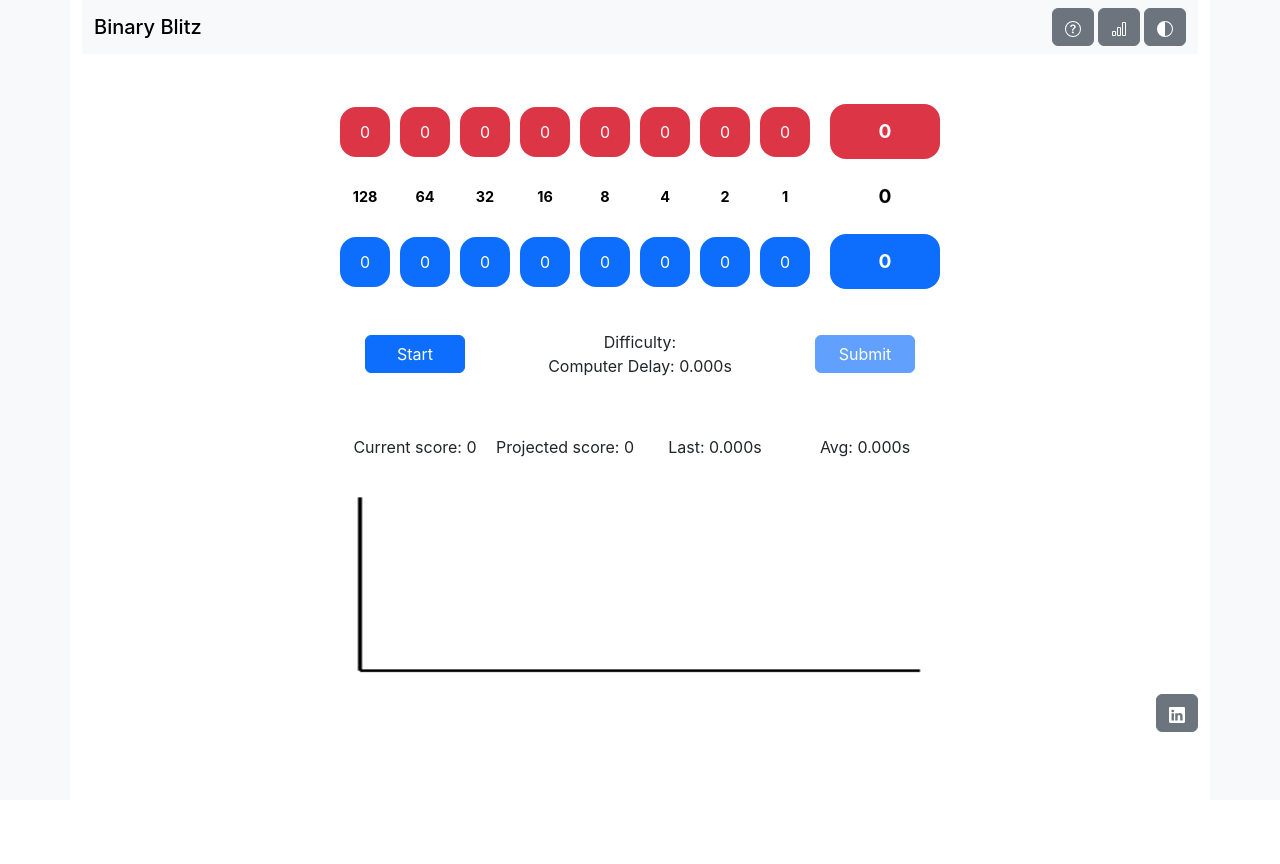
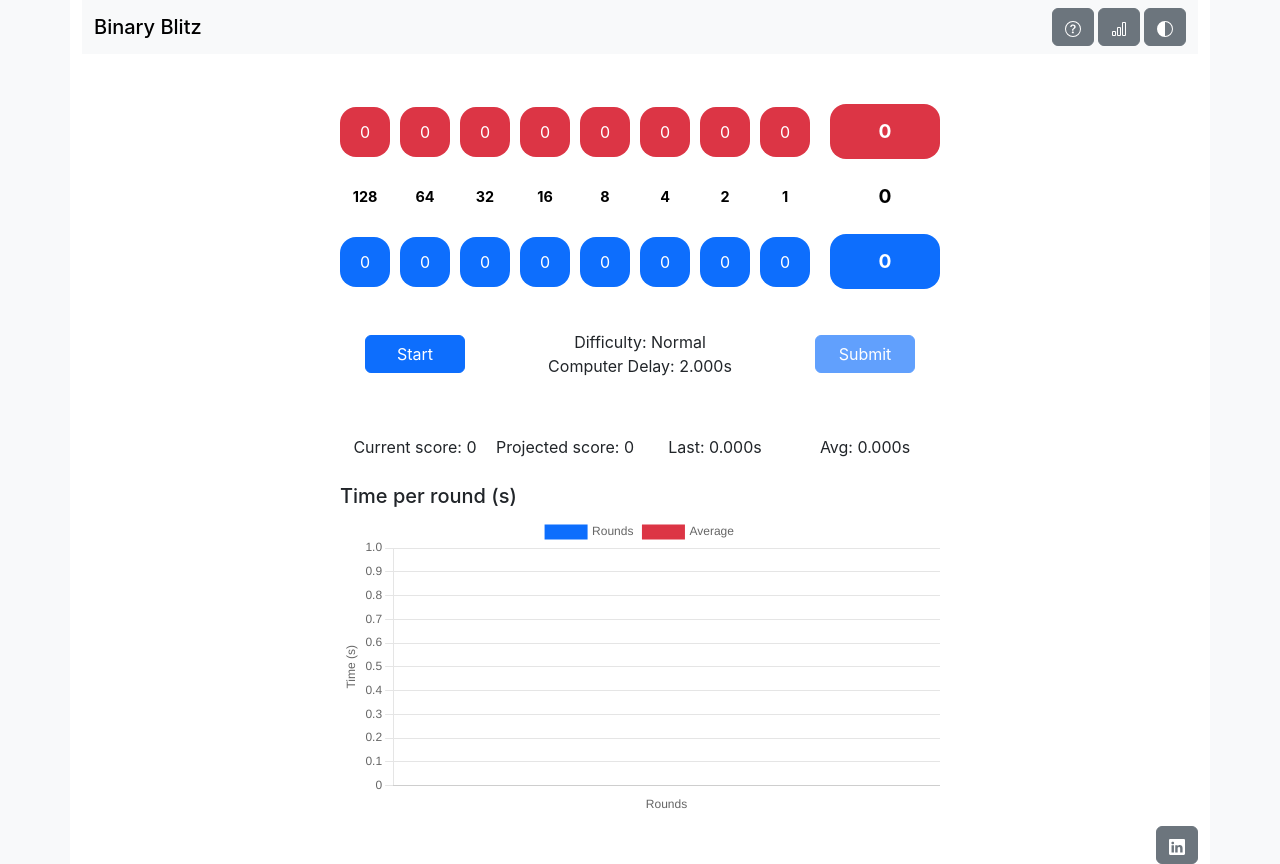
Before and after one commit to juanpg/binary-blitz, a React (Create React App) app: page / in a window 1280 px wide. Before the commit the page ends 800 px from the top, so only its background shows below. Built offline with nearby package versions, Linux system fonts and the light colour scheme.

Commit message:
Replaced chart with chart.js version

```diff
--- a/package.json
+++ b/package.json
@@ -6,7 +6,9 @@
     "@testing-library/jest-dom": "^5.16.5",
     "@testing-library/react": "^13.4.0",
     "@testing-library/user-event": "^13.5.0",
+    "chart.js": "^4.2.1",
     "react": "^18.2.0",
+    "react-chartjs-2": "^5.2.0",
     "react-dom": "^18.2.0",
     "react-scripts": "5.0.1",
     "web-vitals": "^2.1.4"
--- a/src/components/Bits.jsx
+++ b/src/components/Bits.jsx
@@ -1,10 +1,10 @@
 import InfoBit from "./InfoBit";
 
-function Bits({currentBit, currentRound, goalNumber}) {
+function Bits({currentBit, currentRound, goalNumber, playing}) {
     const allBits = ['128', '64', '32', '16', '8', '4', '2', '1'];
-    const level = Math.floor((currentRound - 1) / 20);
-    const displayGoal = level === 0 || currentBit < 2;
-    const displayBits = level < 2;
+    const level = Math.floor(currentRound / 20);
+    const displayGoal = level === 0 || currentBit < 2 || !playing;
+    const displayBits = level < 2 || !playing;
     return (
         <div className="number bits">
             {allBits.map((bitValue, index) => <InfoBit key={index} bitValue={displayBits ? bitValue : ''} active={index === currentBit} className="text-body-emphasis" />)}
--- a/src/components/Computer.jsx
+++ b/src/components/Computer.jsx
@@ -3,7 +3,7 @@ import InfoBit from "./InfoBit";
 
 function Computer({playing, currentRound, goalNumber, currentBit}) {
     const level = Math.floor((currentRound - 1) / 20);
-    const displaySum = level < 3;
+    const displaySum = level < 3 || !playing;
     const [number, setNumber] = useState('00000000');
 
     useEffect(() => {
--- a/src/components/CurrentChart.jsx
+++ b/src/components/CurrentChart.jsx
@@ -1,102 +1,74 @@
-import { useEffect, useRef } from "react";
+// import { useEffect, useRef } from "react";
+import {
+    Chart as ChartJS,
+    CategoryScale,
+    LinearScale,
+    PointElement,
+    LineElement,
+    Tooltip,
+    Legend,
+} from 'chart.js'
+import { Line } from "react-chartjs-2";
+
+ChartJS.register(
+    CategoryScale,
+    LinearScale,
+    PointElement,
+    LineElement,
+    Tooltip,
+    Legend
+);
+
+const options = {
+    responsive: true,
+    plugins: {
+        legend: {
+            position: 'top'
+        }
+    },
+    scales: {
+        x: {
+            title: {
+                text: 'Rounds',
+                display: true
+            }
+        },
+        y: {
+            beginAtZero: true,
+            title: {
+                text: 'Time (s)',
+                display: true
+            }
+        }
+    }
+}
 
 function CurrentChart({roundTimes}) {
-    // Define the style for the chart container
-    const containerStyle = {
-        width: '100%',
-        height: 'auto',
-        display: 'flex',
-        justifyContent: 'center',
-        alignItems: 'center',
-    };
 
-    // Define the style for the chart canvas
-    const canvasStyle = {
-        width: `100%`,
-        height: `200px`,
-    };
+    const avgTime = roundTimes.length > 0 ? roundTimes.reduce((t, i) => t + i, 0) / roundTimes.length / 1000 : 0;
 
-    // Create a ref for the canvas element
-    const canvasRef = useRef(null);
-
-    // Draw the chart when the component mounts or the roundTimes prop changes
-    useEffect(() => {
-        if(canvasRef.current) {
-            const canvas = canvasRef.current;
-            const context = canvas.getContext('2d');
-
-            // Calculate the maximum and minimum times in the roundTimes array
-            const maxTime = Math.ceil(Math.max(...roundTimes));
-            const minTime = 0 //Math.min(...roundTimes);
-            const avgTime = roundTimes.length > 0 ? roundTimes.reduce((t, i) => t + i, 0) / roundTimes.length : 0;
-
-            // Define the x and y scales for the chart
-            const xScale = (canvas.width - 20) / roundTimes.length; // Set the x scale to 50 pixels per event
-            const yScale = (canvas.height - 20) / (maxTime - minTime + 1); // Set the y scale to 2 pixels per second
-
-            // Calculate the width and height of the chart
-            const width = roundTimes.length * xScale;
-            const height = (maxTime - minTime) * yScale;
-
-            // Clear the canvas
-            context.clearRect(0, 0, canvas.width, canvas.height);
-            // context.fillStyle = getComputedStyle( document.querySelector(":root")).getPropertyValue('--bs-gray-400')
-            // context.fillRect(0, 0, canvas.width, canvas.height);
-
-            // Draw the x-axis
-            context.beginPath();
-            context.strokeStyle = getComputedStyle( document.querySelector(":root")).getPropertyValue('--bs-emphasis-color')
-            context.lineWidth = 2;
-            context.moveTo(10, canvas.height - 10);
-            context.lineTo(canvas.width - 10, canvas.height - 10);
-            context.stroke();
-
-            // Draw the y-axis
-            context.beginPath();
-            context.lineWidth = 2;
-            context.moveTo(10, 10);
-            context.lineTo(10, canvas.height - 10);
-            context.stroke();
-
-            context.setLineDash([3, 6]);
-            context.lineWidth = 1;
-            for (let i = 20; i <= 100; i += 20) {
-                if(roundTimes.length >= i) {
-                    context.beginPath();
-                    context.moveTo(10 + i * xScale, 10);
-                    context.lineTo(10 + i * xScale, canvas.height - 10);
-                    context.stroke();
-                }
+    const data = {
+        labels: roundTimes.map((_, index) => index + 1),
+        datasets: [
+            {
+                label: 'Rounds',
+                data: roundTimes.map(rt => (rt / 1000).toFixed(3)),
+                borderColor:  getComputedStyle( document.querySelector(":root")).getPropertyValue('--bs-primary'),
+                backgroundColor: getComputedStyle( document.querySelector(":root")).getPropertyValue('--bs-primary'),
+            },
+            {
+                label: 'Average',
+                data: roundTimes.map((_) => avgTime.toFixed(3)),
+                borderColor:  getComputedStyle( document.querySelector(":root")).getPropertyValue('--bs-danger'),
+                backgroundColor: getComputedStyle( document.querySelector(":root")).getPropertyValue('--bs-danger'),
             }
-
-            // Draw the average
-            const y = 10 + (maxTime - avgTime) * yScale;
-            context.setLineDash([3, 6]);
-            context.beginPath();
-            context.strokeStyle = 'red';
-            // context.lineWidth = 1;
-            context.moveTo(10, y);
-            context.lineTo(canvas.width - 10, y);
-            context.stroke();
-
-            // Reset the line dash pattern to a solid line
-            context.setLineDash([]);
-
-            // Draw the data points
-            context.fillStyle = getComputedStyle( document.querySelector(":root")).getPropertyValue('--bs-primary');
-            for (let i = 0; i < roundTimes.length; i++) {
-                const x = xScale + 10 + i * xScale;
-                const y = 10 + (maxTime - roundTimes[i]) * yScale;
-                context.beginPath();
-                context.arc(x, y, 1, 0, 2 * Math.PI);
-                context.fill();
-            }
-        }
-    }, [roundTimes]);
+        ]
+    }
 
     return (
-        <div style={containerStyle}>
-            <canvas ref={canvasRef} style={canvasStyle}></canvas>
+        <div>
+            <h5>Time per round (s)</h5>
+            <Line options={options} data={data} />
         </div>
     );
 }
--- a/src/components/CurrentStats.jsx
+++ b/src/components/CurrentStats.jsx
@@ -1,7 +1,9 @@
 import CurrentChart from "./CurrentChart";
 
-function CurrentStats({rounds, lastRound, roundTimes}) {
+function CurrentStats({roundTimes}) {
     const totalTime = roundTimes.reduce((t, i) => t + i, 0);
+    const rounds = roundTimes.length;
+    const lastRound = rounds > 0 ? roundTimes[rounds - 1] / 1000 : 0;
     const secondsPerRound = rounds > 0 ? totalTime / rounds / 1000 : 0;
     const projectedScore = secondsPerRound > 0 ? Math.floor(Math.log(secondsPerRound/8/2)/Math.log(0.95)+101) : 0;
 
--- a/src/components/Game.jsx
+++ b/src/components/Game.jsx
@@ -15,13 +15,13 @@ function Game() {
     const [gameOver, setGameOver] = useState(true);
     const [delay, setDelay] = useState(INITIAL_DELAY);
     const [playing, setPlaying] = useState(false);
-    const [currentRound, setCurrentRound] = useState(0);
+    // const [currentRound, setCurrentRound] = useState(0);
     const [goalNumber, setGoalNumber] = useState(0);
     const [playerNumber, setPlayerNumber] = useState(0);
     const [currentBit, setCurrentBit] = useState(-1);
     const [roundStartTime, setRoundStartTime] = useState(null);
-    const [totalTime, setTotalTime] = useState(null);
-    const [lastRoundTime, setLastRoundTime] = useState(null);
+    // const [totalTime, setTotalTime] = useState(null);
+    // const [lastRoundTime, setLastRoundTime] = useState(null);
     const [roundTimes, setRoundTimes] = useState([]);
     const [stats, setStats] = useState(JSON.parse(localStorage.getItem('stats') ?? '{"statistics": {"totalGames": 0, "highestRound": 0, "averageRound": 0}, "distribution": {}, "top10": []}'));
 
@@ -32,12 +32,19 @@ function Game() {
     const nextRound = () => {
         if(gameOver) {
             setGameOver(go => false);
-            setCurrentRound(lvl => 1);
-            setTotalTime(ttl => 0);
-            setLastRoundTime(lrt => 0);
+            // setCurrentRound(lvl => 1);
+            // setTotalTime(ttl => 0);
+            // setLastRoundTime(lrt => 0);
             setRoundTimes(rt => []);
         }
-        setGoalNumber(gl => Math.floor(Math.random() * 255) + 1);
+        setGoalNumber(gl => {
+            while(true) {
+                const newGoal = Math.floor(Math.random() * 255) + 1;
+                if(newGoal !== gl) {
+                    return newGoal;
+                }
+            }
+        });
         setPlayerNumber(num => 0);
         setCurrentBit(bt => 0);
         setPlaying(pl => true);
@@ -47,15 +54,14 @@ function Game() {
     const validateAnswer = () => {
         const roundDuration = performance.now() - roundStartTime;
 
-        setPlaying(false);
+        setPlaying(pl => false);
 
         if(playerNumber === goalNumber) {
-            setTotalTime(ttl => ttl + roundDuration);
-            setLastRoundTime(lrt => roundDuration);
-            setCurrentRound(lvl => lvl + 1);
+            // setTotalTime(ttl => ttl + roundDuration);
+            // setLastRoundTime(lrt => roundDuration);
+            // setCurrentRound(lvl => lvl + 1);
             setRoundTimes(rt => rt.concat(roundDuration));
         } else {
-
             setGameOver(go => true);
             updateOverallStats();
             showGameOverDialog();
@@ -76,13 +82,13 @@ function Game() {
     const updateOverallStats = useCallback(() => {
         const stats = JSON.parse(localStorage.getItem('stats') ?? '{"statistics": {"totalGames": 0, "highestRound": 0, "averageRound": 0}, "distribution": {}, "top10": []}');
 
-        if(currentRound-1 > stats.statistics.highestRound) {
-            stats.statistics.highestRound = currentRound-1;
+        if(roundTimes.length > stats.statistics.highestRound) {
+            stats.statistics.highestRound = roundTimes.length;
         }
-        stats.statistics.averageRound = (stats.statistics.totalGames * stats.statistics.averageRound + currentRound - 1) / (stats.statistics.totalGames + 1)
+        stats.statistics.averageRound = (stats.statistics.totalGames * stats.statistics.averageRound + roundTimes.length) / (stats.statistics.totalGames + 1)
         stats.statistics.totalGames += 1;
 
-        const level = Math.floor((currentRound - 1) / 20);
+        const level = Math.floor(roundTimes.length / LEVEL_UP);
         if(stats.distribution[level]) {
             stats.distribution[level] += 1;
         } else {
@@ -92,8 +98,8 @@ function Game() {
         stats.top10 = [...stats.top10]
             .concat({
                 "date": new Date(),
-                "rounds": currentRound - 1,
-                "averageTime": (currentRound > 0 ? totalTime / currentRound / 1000 : 0)
+                "rounds": roundTimes.length,
+                "averageTime": (roundTimes.length > 0 ? roundTimes.reduce((t, i) => t + i, 0) / roundTimes.length / 1000 : 0)
             }).sort((a, b) => {
                 if(a.rounds !== b.rounds) {
                     return b.rounds - a.rounds;
@@ -105,7 +111,7 @@ function Game() {
         localStorage.setItem('stats', JSON.stringify(stats));
 
         setStats(st => stats);
-    }, [currentRound, totalTime]);
+    }, [roundTimes]);
 
     useEffect(() => {
         let intervalId = null;
@@ -136,7 +142,7 @@ function Game() {
         return () => {
             clearInterval(intervalId);
         };
-    }, [playing, currentBit, currentRound, delay, updateOverallStats, showGameOverDialog]);
+    }, [playing, currentBit, delay, updateOverallStats, showGameOverDialog]);
 
     useEffect(() => {
         const onKeyDown = (event) => {
@@ -147,6 +153,11 @@ function Game() {
                     }
                 }
                 if(document.activeElement.classList.contains('modal')) {
+                    return;
+                }
+
+                // Give the player a chance to actually play
+                if(playing && playerNumber === 0) {
                     return;
                 }
 
@@ -169,32 +180,32 @@ function Game() {
             document.removeEventListener('keydown', onKeyDown);
         }
 
-    }, [playing]);
+    }, [playing, playerNumber]);
 
     useEffect(() => {
         let newDelay = null;
-        if(currentRound > 0) {
-            if(currentRound <= 120) {
-                newDelay = INITIAL_DELAY * (DELAY_DECREASE ** ((currentRound - 1) % LEVEL_UP));
+        // if(roundTimes.length  > 0) {
+            if(roundTimes.length <= 120) {
+                newDelay = INITIAL_DELAY * (DELAY_DECREASE ** (roundTimes.length % LEVEL_UP));
             } else {
-                newDelay = INITIAL_DELAY * (DELAY_DECREASE ** (currentRound - 101));
+                newDelay = INITIAL_DELAY * (DELAY_DECREASE ** (roundTimes.length - 100));
             }
-        }
+        // }
         setDelay(dl => newDelay);
 
-    }, [currentRound]);
+    }, [roundTimes]);
 
     return (
         <main className="game">
-            <Computer playing={playing} currentRound={currentRound} goalNumber={goalNumber} currentBit={currentBit} />
-            <Bits currentBit={currentBit} currentRound={currentRound} goalNumber={goalNumber} />
-            <Player playing={playing} currentRound={currentRound} playerNumber={playerNumber} onBitChange={onPlayerBitChange} />
+            <Computer playing={playing} currentRound={roundTimes.length + 1} goalNumber={goalNumber} currentBit={currentBit} />
+            <Bits playing={playing} currentBit={currentBit} currentRound={roundTimes.length + 1} goalNumber={goalNumber} />
+            <Player playing={playing} currentRound={roundTimes.length + 1} playerNumber={playerNumber} onBitChange={onPlayerBitChange} />
             <div className='buttons'>
                 <button type="button" className="btn btn-primary" ref={startButton} onClick={nextRound} disabled={playing}>Start</button>
-                <Difficulty level={currentRound === undefined ? 0 : Math.floor((currentRound - 1) / 20)} delay={delay} />
+                <Difficulty level={Math.floor(roundTimes.length / LEVEL_UP)} delay={delay} />
                 <button type="button" className="btn btn-primary" ref={submitButton} onClick={validateAnswer} disabled={!playing}>Submit</button>
             </div>
-            <CurrentStats rounds={Math.max(0, currentRound-1)} lastRound={lastRoundTime / 1000} roundTimes={roundTimes} />
+            <CurrentStats roundTimes={roundTimes} />
             <Help />
             <OverallStats
                 stats={stats}
```
Also changed, not shown: 1 other file (tests, documents, lock files or other folders).
